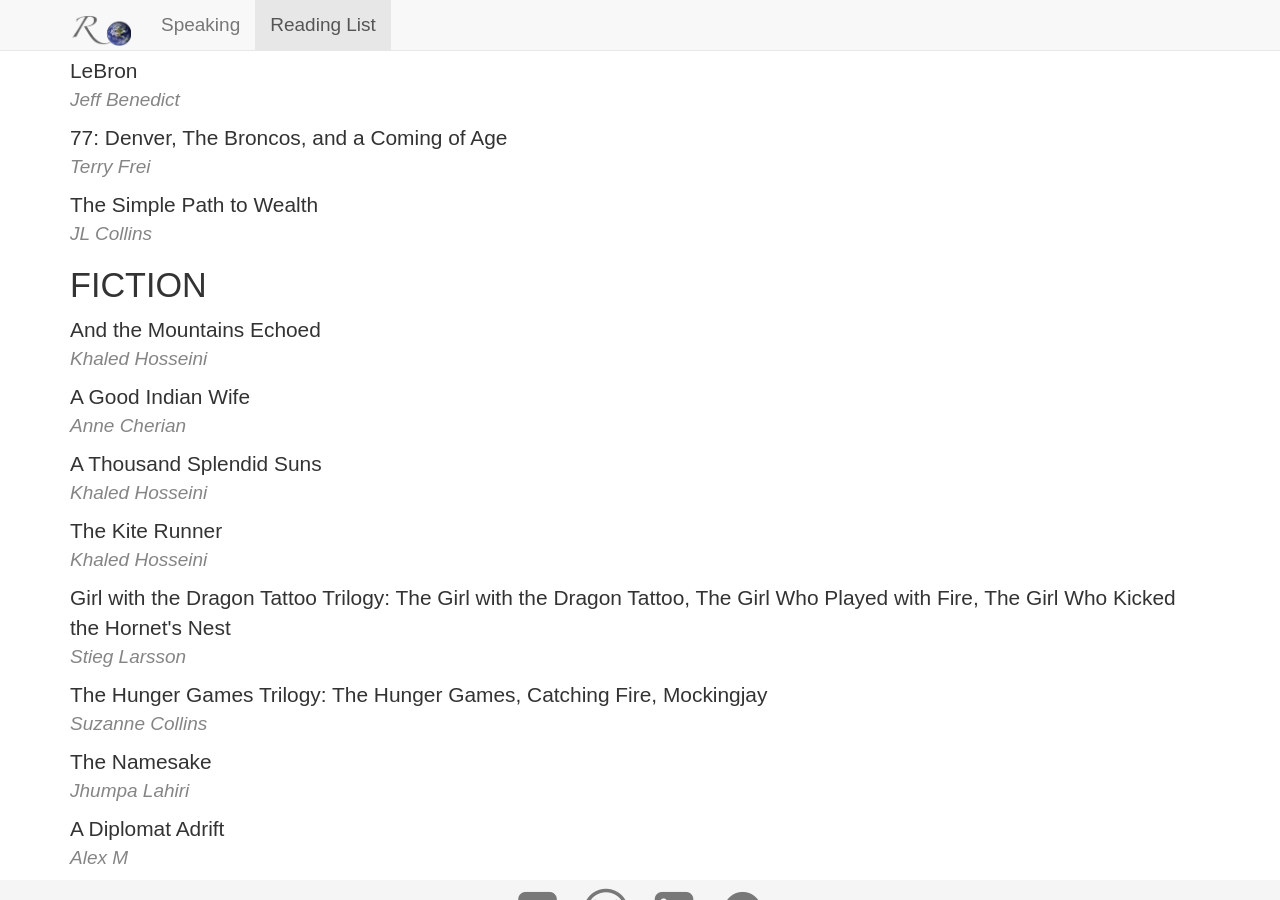
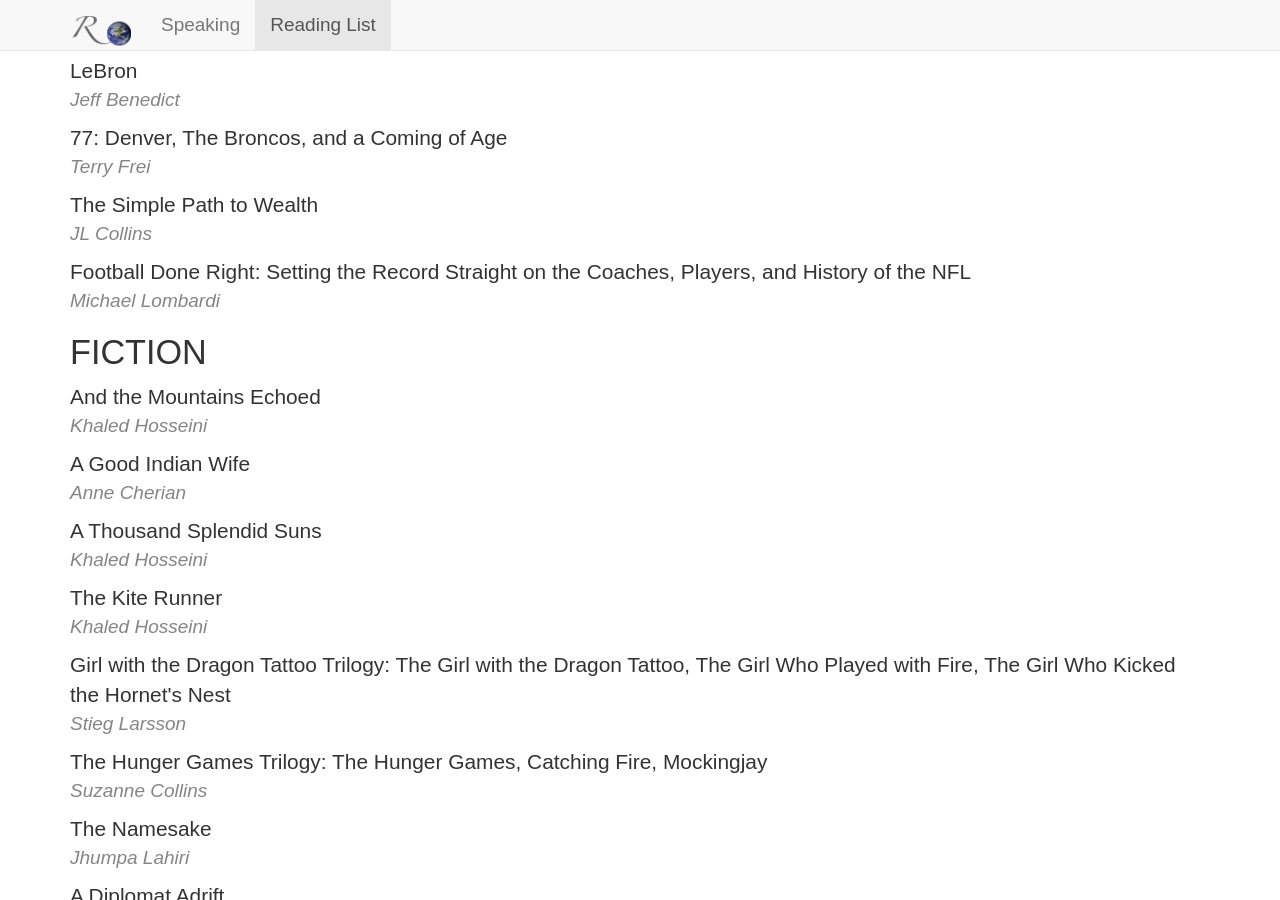
Before and after one commit to rovolution/rovolution.github.io, a Jekyll site: the page built from reading-list/index.html, in a window 1280 px wide and 900 px high, scrolled down 6576 px. Built offline with Jekyll 4.4.1, drawn with Linux system fonts in a browser that asks for light colours; nearby versions of some CDN libraries.

Commit message:
Update index.html

```diff
--- a/reading-list/index.html
+++ b/reading-list/index.html
@@ -405,6 +405,10 @@ title: "Reading List"
 			<div class='book-list-title'>The Simple Path to Wealth</div>
 			<div class='book-list-author'>JL Collins</div>
 		</li>
+		<li class='book-list-entry'>
+			<div class='book-list-title'>Football Done Right: Setting the Record Straight on the Coaches, Players, and History of the NFL</div>
+			<div class='book-list-author'>Michael Lombardi</div>
+		</li>
 	</ul>
 	<h3 class="book-list-category">FICTION</h3>
 	<ul class='book-list'>
```
